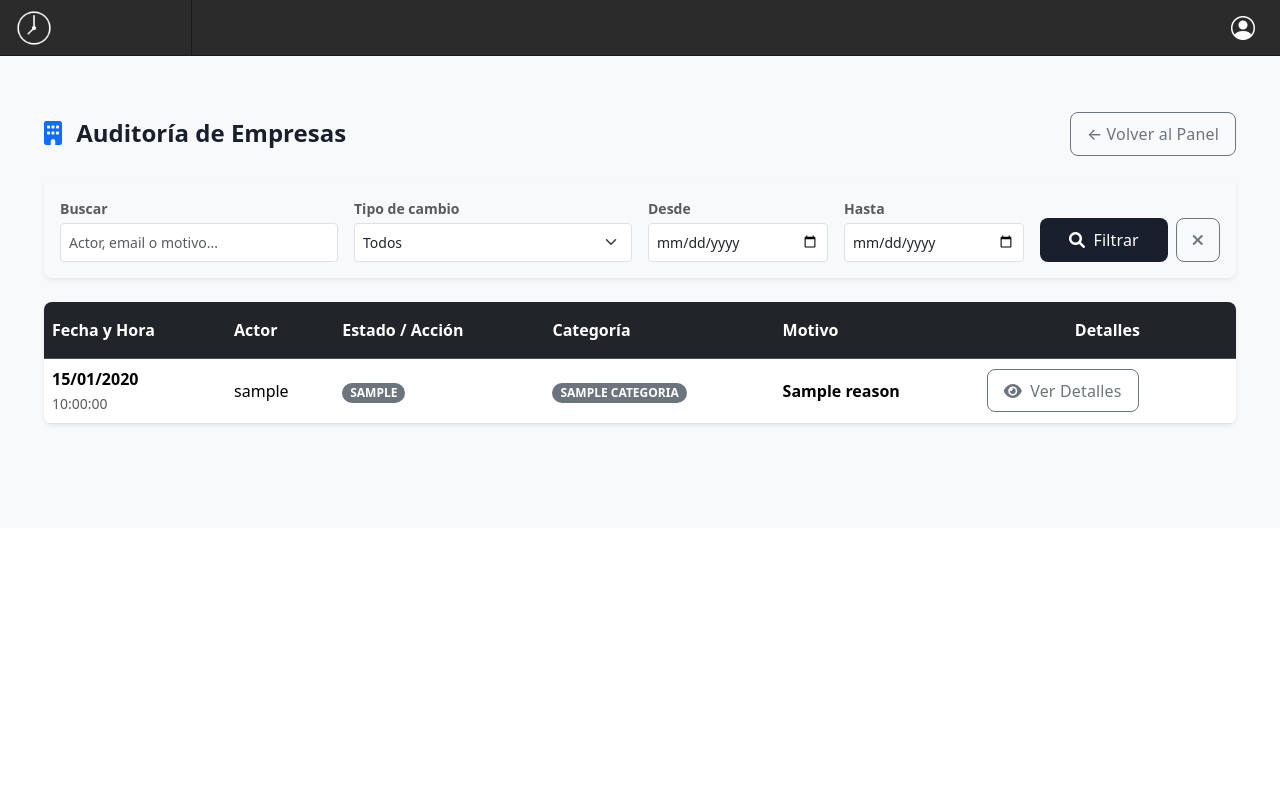
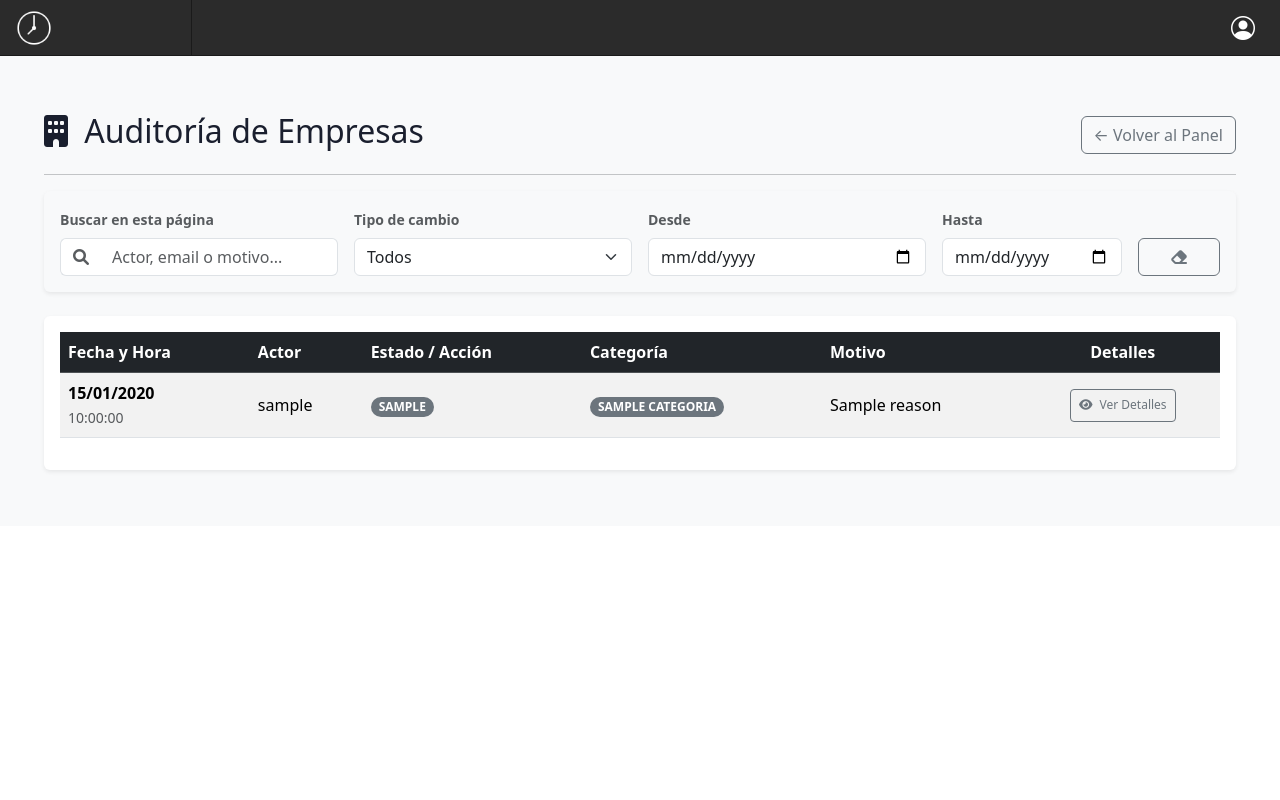
Before and after one commit to mArteagaRamos/ControlHorario, a Django app: template templates/audit/audit_company.html in a window 1280 px wide. Run offline with Django 4.2, Linux system fonts and the light colour scheme; the template is opened without the code that fills it: most values are stand-ins (such as "Sample title", 1, 10 or a date in 2020); one stand-in notice (Sample message) is shown; some libraries are stand-ins or nearby versions.

Commit message:
Filtro audit empresas

```diff
--- a/templates/audit/audit_company.html
+++ b/templates/audit/audit_company.html
@@ -2,176 +2,75 @@
 
 {% block title %}Auditoría de Empresas{% endblock %}
 
+{% block extra_head %}
+    <link rel="stylesheet" href="https://cdnjs.cloudflare.com/ajax/libs/font-awesome/6.0.0/css/all.min.css">
+    <link href="https://cdn.jsdelivr.net/npm/bootstrap-icons/font/bootstrap-icons.css" rel="stylesheet">
+{% endblock %}
+
 {% block content %}
+<div class="container-fluid mt-4">
+    <div class="d-flex justify-content-between align-items-center mb-3">
+        <h2 style="color: #1a1f2e;"><i class="fas fa-building pe-2" style="color: #1a1f2e;"></i> Auditoría de Empresas</h2>
+        <a href="{% url 'audit_dashboard' %}" class="btn btn-outline-secondary">&larr; Volver al Panel</a>
+    </div>
+    <hr>
 
-<style>
-    /* --- VARIABLES Y UTILIDADES --- */
-    :root {
-        --transition-speed: 0.2s;
-    }
-
-    /* --- ESTILOS DE BOTONES --- */
-    .std-btn {
-        border-radius: 8px;
-        font-weight: 600;
-        letter-spacing: 0.3px;
-        transition: all var(--transition-speed) ease-in-out;
-        box-shadow: 0 2px 4px rgba(0,0,0,0.1);
-        padding: 0.5rem 1rem;
-    }
-
-    .std-btn:hover:not(:disabled) {
-        transform: translateY(-2px);
-        box-shadow: 0 4px 8px rgba(0,0,0,0.15);
-    }
-
-    .std-btn:active:not(:disabled) {
-        transform: translateY(0);
-    }
-
-    .std-btn-secondary {
-        border-radius: 6px;
-        transition: transform var(--transition-speed) ease;
-    }
-
-    .std-btn-secondary:hover {
-        transform: scale(1.05);
-    }
-
-    /* --- ESTILOS DE LA TABLA Y SCROLL --- */
-    .table-scroll-container {
-        max-height: 500px;
-        overflow-y: auto;
-        border-radius: 0.5rem;
-        box-shadow: inset 0 0 0 1px rgba(0,0,0,0.05);
-    }
-
-    .table-scroll-container thead th {
-        position: sticky;
-        top: 0;
-        z-index: 10;
-        background-color: #212529 !important; /* Cabecera oscura */
-        color: white;
-        box-shadow: 0 2px 4px rgba(0,0,0,0.04);
-    }
-
-    .table-scroll-container::-webkit-scrollbar { width: 8px; height: 8px; }
-    .table-scroll-container::-webkit-scrollbar-thumb { background: #adb5bd; border-radius: 4px; }
-    .table-scroll-container::-webkit-scrollbar-track { background: #f8f9fa; }
-
-    /* --- RESPONSIVE MOBILE MAGIC (Card-View) --- */
-    @media (max-width: 767px) {
-        .text-nowrap { white-space: normal !important; }
-
-        /* Ocultar visualmente el thead pero mantener para accesibilidad */
-        #tablaEmpresas thead {
-            position: absolute !important;
-            width: 1px !important;
-            height: 1px !important;
-            padding: 0 !important;
-            margin: -1px !important;
-            overflow: hidden !important;
-            clip: rect(0, 0, 0, 0) !important;
-            border: 0 !important;
-        }
-
-        #tablaEmpresas tbody tr.empresa-row {
-            display: block;
-            margin-bottom: 1rem;
-            border: 1px solid #dee2e6;
-            border-radius: 0.75rem;
-            box-shadow: 0 0.25rem 0.5rem rgba(0,0,0,0.05);
-            padding: 0.5rem;
-            background-color: #fff;
-        }
-
-        #tablaEmpresas tbody tr.empresa-row td {
-            display: flex;
-            justify-content: space-between;
-            align-items: center;
-            border-bottom: 1px solid #f8f9fa;
-            padding: 0.75rem 0.5rem;
-            text-align: right;
-        }
-
-        #tablaEmpresas tbody tr.empresa-row td:last-child {
-            border-bottom: none;
-        }
-
-        #tablaEmpresas tbody tr.empresa-row td::before {
-            content: attr(data-label);
-            font-weight: 600;
-            color: #495057;
-            text-align: left;
-            margin-right: 1rem;
-        }
-    }
-</style>
-
-<div class="container-fluid py-4">
-    <div class="d-flex flex-column flex-sm-row justify-content-between align-items-sm-center mb-4 gap-3">
-        <h2 class="h4 fw-bold mb-0" style="color: #1a1f2e;">
-            <i class="fas fa-building text-primary me-2"></i> Auditoría de Empresas
-        </h2>
-        <a href="{% url 'audit_dashboard' %}" class="btn btn-outline-secondary std-btn-secondary d-flex align-items-center gap-2">
-            &larr; Volver al Panel
-        </a>
+    <div class="card p-3 mb-4 bg-light border-0 shadow-sm">
+        <form id="filter-form" method="GET" class="row g-3 align-items-end">
+            <div class="col-md-3">
+                <label for="search" class="form-label text-muted small fw-bold">Buscar en esta página</label>
+                <div class="input-group">
+                    <span class="input-group-text bg-white border-end-0"><i class="fas fa-search text-muted"></i></span>
+                    <input type="text" name="search" class="form-control border-start-0" id="search" placeholder="Actor, email o motivo..." value="{{ search_query|default:'' }}">
                 </div>
-
-    <div class="card bg-light shadow-sm border-0 mb-4 rounded-3">
-        <div class="card-body">
-            <form method="GET" class="row g-3 align-items-end">
-                <div class="col-12 col-md-3">
-                    <label class="form-label text-muted small fw-bold mb-1">Buscar</label>
-                    <input type="text" name="search" class="form-control form-control-sm py-2" placeholder="Actor, email o motivo..." value="{{ search_query|default:'' }}">
             </div>
-                <div class="col-12 col-md-3">
-                    <label class="form-label text-muted small fw-bold mb-1">Tipo de cambio</label>
-                    <select name="tipo_cambio" class="form-select form-select-sm py-2">
+            <div class="col-md-3">
+                <label for="tipo_cambio" class="form-label text-muted small fw-bold">Tipo de cambio</label>
+                <select name="tipo_cambio" id="tipo_cambio" class="form-select">
                     <option value="">Todos</option>
                     <option value="jornada" {% if tipo_cambio == 'jornada' %}selected{% endif %}>Jornada laboral</option>
                     <option value="pausas"  {% if tipo_cambio == 'pausas'  %}selected{% endif %}>Reglas de pausas</option>
                     <option value="cierre"  {% if tipo_cambio == 'cierre'  %}selected{% endif %}>Cierre automático</option>
                 </select>
             </div>
-                <div class="col-12 col-md-2">
-                    <label class="form-label text-muted small fw-bold mb-1">Desde</label>
-                    <input type="date" name="desde" class="form-control form-control-sm py-2" value="{{ desde|default:'' }}">
+            <div class="col-md-3">
+                <label for="desde" class="form-label text-muted small fw-bold">Desde</label>
+                <input type="date" name="desde" class="form-control" id="desde" value="{{ desde|default:'' }}">
             </div>
-                <div class="col-12 col-md-2">
-                    <label class="form-label text-muted small fw-bold mb-1">Hasta</label>
-                    <input type="date" name="hasta" class="form-control form-control-sm py-2" value="{{ hasta|default:'' }}">
+            <div class="col-md-2">
+                <label for="hasta" class="form-label text-muted small fw-bold">Hasta</label>
+                <input type="date" name="hasta" class="form-control" id="hasta" value="{{ hasta|default:'' }}">
             </div>
-                <div class="col-12 col-md-2 d-flex gap-2">
-                    <button type="submit" class="btn btn-primary std-btn text-white w-100"><i class="fas fa-search me-1"></i> Filtrar</button>
-                    <a href="{% url 'audit_company' %}" class="btn btn-outline-secondary std-btn-secondary d-flex justify-content-center align-items-center px-3" title="Limpiar filtros"><i class="fas fa-times"></i></a>
+            <div class="col-md-1 d-flex">
+                <a href="{% url 'audit_company' %}" class="btn btn-outline-secondary w-100 d-flex justify-content-center align-items-center" title="Limpiar filtros" style="height: 38px;">
+                    <i class="fas fa-eraser"></i>
+                </a>
             </div>
         </form>
     </div>
-    </div>
 
-    <div class="card bg-light shadow-sm border-0 mb-5 rounded-3">
-        <div class="table-responsive table-scroll-container">
-            <table class="table table-hover align-middle text-nowrap mb-0" id="tablaEmpresas">
+    <div id="table-container">
+        <div class="table-responsive shadow-sm bg-white p-3 rounded mb-4">
+            <table class="table table-striped table-hover align-middle">
                 <thead class="table-dark">
                     <tr>
-                        <th class="py-3">Fecha y Hora</th>
-                        <th class="py-3">Actor</th>
-                        <th class="py-3">Estado / Acción</th>
-                        <th class="py-3">Categoría</th>
-                        <th class="py-3">Motivo</th>
-                        <th class="py-3 text-center">Detalles</th>
+                        <th>Fecha y Hora</th>
+                        <th>Actor</th>
+                        <th>Estado / Acción</th>
+                        <th>Categoría</th>
+                        <th>Motivo</th>
+                        <th class="text-center">Detalles</th>
                     </tr>
                 </thead>
                 <tbody>
                     {% for log in logs %}
-                    <tr class="empresa-row">
-                        <td data-label="Fecha y Hora">
+                    <tr>
+                        <td>
                             <strong>{{ log.timestamp|date:"d/m/Y" }}</strong> <br>
                             <small class="text-muted">{{ log.timestamp|time:"H:i:s" }}</small>
                         </td>
-                        <td data-label="Actor">{{ log.user.username|default:"Sistema" }}</td>
-                        <td data-label="Estado / Acción">
+                        <td>{{ log.user.username|default:"Sistema" }}</td>
+                        <td>
                             {% if log.action_type == 'create' %}
                                 <span class="badge bg-success px-2 py-1 rounded-pill">CREADA</span>
                             {% elif log.action_type == 'update' %}
@@ -182,46 +81,44 @@
                                 <span class="badge bg-secondary px-2 py-1 rounded-pill">{{ log.get_action_type_display|upper }}</span>
                             {% endif %}
                         </td>
-                        <td data-label="Categoría">
+                        <td>
                             <span class="badge {% if log.categoria == 'jornada' %}bg-primary{% elif log.categoria == 'cierre' %}bg-info{% elif log.categoria == 'pausas' %}bg-warning text-dark{% else %}bg-secondary{% endif %} px-2 py-1 rounded-pill">
                                 {{ log.categoria|upper }}
                             </span>
                         </td>
-                        <td data-label="Motivo"><strong>{{ log.reason|default:"-" }}</strong></td>
-                        <td data-label="Detalles" class="text-md-center">
-                            <button type="button" class="btn btn-sm btn-outline-primary std-btn-secondary" data-bs-toggle="modal" data-bs-target="#modalDetalle{{ log.id }}">
+                        <td>{{ log.reason|default:"-" }}</td>
+                        <td class="text-center">
+                            <button type="button" class="btn btn-outline-secondary btn-sm" style="padding: 0.4rem 0.5rem !important; font-size: 0.75rem !important;" data-bs-toggle="modal" data-bs-target="#modalDetalle{{ log.id }}">
                                 <i class="fas fa-eye me-1"></i> Ver Detalles
                             </button>
                         </td>
                     </tr>
                     {% empty %}
                     <tr>
-                        <td colspan="6" class="text-center py-5 text-muted">No hay registros de empresa con estos filtros.</td>
+                        <td colspan="6" class="text-center py-4 text-muted">No hay registros de empresa con estos filtros.</td>
                     </tr>
                     {% endfor %}
                 </tbody>
             </table>
-        </div>
 
             {% if logs.has_other_pages %}
-        <div class="card-footer bg-transparent border-top-0 pt-4 pb-3">
-            <nav aria-label="Page navigation">
+            <nav aria-label="Page navigation" class="mt-3">
                 <ul class="pagination justify-content-center mb-0">
                     {% if logs.has_previous %}
-                        <li class="page-item"><a class="page-link shadow-sm" href="?page={{ logs.previous_page_number }}&search={{ search_query|default:'' }}&desde={{ desde|default:'' }}&hasta={{ hasta|default:'' }}&tipo_cambio={{ tipo_cambio|default:'' }}">&laquo;</a></li>
+                        <li class="page-item"><a class="page-link shadow-sm ajax-page" href="?page={{ logs.previous_page_number }}&search={{ search_query|default:'' }}&desde={{ desde|default:'' }}&hasta={{ hasta|default:'' }}&tipo_cambio={{ tipo_cambio|default:'' }}">&laquo;</a></li>
                     {% endif %}
                     {% for num in logs.paginator.page_range %}
                         <li class="page-item {% if logs.number == num %}active{% endif %}">
-                            <a class="page-link shadow-sm {% if logs.number == num %}bg-primary border-primary text-white{% endif %}" href="?page={{ num }}&search={{ search_query|default:'' }}&desde={{ desde|default:'' }}&hasta={{ hasta|default:'' }}&tipo_cambio={{ tipo_cambio|default:'' }}">{{ num }}</a>
+                            <a class="page-link shadow-sm ajax-page {% if logs.number == num %}bg-primary border-primary text-white{% endif %}" href="?page={{ num }}&search={{ search_query|default:'' }}&desde={{ desde|default:'' }}&hasta={{ hasta|default:'' }}&tipo_cambio={{ tipo_cambio|default:'' }}">{{ num }}</a>
                         </li>
                     {% endfor %}
                     {% if logs.has_next %}
-                        <li class="page-item"><a class="page-link shadow-sm" href="?page={{ logs.next_page_number }}&search={{ search_query|default:'' }}&desde={{ desde|default:'' }}&hasta={{ hasta|default:'' }}&tipo_cambio={{ tipo_cambio|default:'' }}">&raquo;</a></li>
+                        <li class="page-item"><a class="page-link shadow-sm ajax-page" href="?page={{ logs.next_page_number }}&search={{ search_query|default:'' }}&desde={{ desde|default:'' }}&hasta={{ hasta|default:'' }}&tipo_cambio={{ tipo_cambio|default:'' }}">&raquo;</a></li>
                     {% endif %}
                 </ul>
             </nav>
+            {% endif %}
         </div>
-        {% endif %}
     </div>
 </div>
 
@@ -229,18 +126,18 @@
 <div class="modal fade" id="modalDetalle{{ log.id }}" tabindex="-1" aria-hidden="true">
   <div class="modal-dialog modal-lg modal-dialog-centered">
     <div class="modal-content border-0 shadow">
-      <div class="modal-header bg-light border-bottom-0">
-        <h5 class="modal-title fw-bold" style="color: #1a1f2e;"><i class="fas fa-search-plus text-primary me-2"></i> Detalles del Cambio</h5>
-        <button type="button" class="btn-close" data-bs-dismiss="modal" aria-label="Close"></button>
+      <div class="modal-header text-white" style="background-color: #1a1f2e;">
+        <h5 class="modal-title"><i class="fas fa-search-plus me-2"></i> Detalles del Cambio</h5>
+        <button type="button" class="btn-close btn-close-white" data-bs-dismiss="modal" aria-label="Close"></button>
       </div>
       <div class="modal-body p-4">
 
-        <div class="card bg-light shadow-sm border-0 mb-4 rounded-3">
+        <div class="card bg-light border-0 mb-4">
             <div class="card-body">
                 <div class="row text-center">
                     <div class="col-4">
                         <small class="text-muted d-block text-uppercase fw-bold mb-1">Acción</small>
-                        <span class="badge bg-primary px-3 py-2 rounded-pill">{{ log.get_action_type_display|upper }}</span>
+                        <span class="badge bg-primary px-3 py-2 rounded-pill text-white">{{ log.get_action_type_display|upper }}</span>
                     </div>
                     <div class="col-4 border-start border-end">
                         <small class="text-muted d-block text-uppercase fw-bold mb-1">Categoría</small>
@@ -256,15 +153,23 @@
 
         <div class="row g-4">
             <div class="col-md-6">
-                <h6 class="text-secondary border-bottom border-secondary pb-2 mb-3 fw-bold"><i class="fas fa-history me-1"></i> Estado Anterior</h6>
                 <div class="card border-0 shadow-sm rounded-3 h-100">
+                    <div class="card-header bg-secondary bg-opacity-10 border-bottom-0 rounded-top-3">
+                        <h6 class="mb-0 text-secondary fw-bold"><i class="fas fa-history me-2"></i> Estado Anterior</h6>
+                    </div>
                     <div class="card-body p-0">
                         {% if log.before %}
-                            <ul class="list-group list-group-flush rounded-3">
+                            <ul class="list-group list-group-flush rounded-bottom-3">
                                 {% for key, value in log.before.items %}
-                                    <li class="list-group-item bg-transparent px-3 py-2 d-flex justify-content-between align-items-center border-bottom-0 border-top">
-                                        <span class="text-muted text-capitalize">{{ key|title }}</span>
-                                        <strong class="text-end text-break ms-3">{{ value|default:"-" }}</strong>
+                                    <li class="list-group-item bg-transparent px-4 py-3 d-flex justify-content-between align-items-start border-bottom-0 border-top">
+                                        <span class="text-muted text-capitalize fw-bold">{{ key|title }}</span>
+                                        <span class="text-end text-break ms-3" style="max-width: 60%;">
+                                            {% if value is iterable and value is not string %}
+                                                <div class="badge bg-secondary me-2 rounded-pill">{{ value|length }} item(s)</div>
+                                            {% else %}
+                                                <strong>{{ value|default:"-" }}</strong>
+                                            {% endif %}
+                                        </span>
                                     </li>
                                 {% endfor %}
                             </ul>
@@ -279,15 +184,23 @@
             </div>
 
             <div class="col-md-6">
-                <h6 class="text-primary border-bottom border-primary pb-2 mb-3 fw-bold"><i class="fas fa-check-circle me-1"></i> Estado Nuevo</h6>
                 <div class="card border-0 shadow-sm rounded-3 h-100">
+                    <div class="card-header bg-info bg-opacity-10 border-bottom-0 rounded-top-3">
+                        <h6 class="mb-0 text-info fw-bold"><i class="fas fa-check-circle me-2"></i> Estado Nuevo</h6>
+                    </div>
                     <div class="card-body p-0">
                         {% if log.after %}
-                            <ul class="list-group list-group-flush rounded-3">
+                            <ul class="list-group list-group-flush rounded-bottom-3">
                                 {% for key, value in log.after.items %}
-                                    <li class="list-group-item bg-transparent px-3 py-2 d-flex justify-content-between align-items-center border-bottom-0 border-top">
-                                        <span class="text-muted text-capitalize">{{ key|title }}</span>
-                                        <strong class="text-end text-break ms-3">{{ value|default:"-" }}</strong>
+                                    <li class="list-group-item bg-transparent px-4 py-3 d-flex justify-content-between align-items-start border-bottom-0 border-top">
+                                        <span class="text-muted text-capitalize fw-bold">{{ key|title }}</span>
+                                        <span class="text-end text-break ms-3" style="max-width: 60%;">
+                                            {% if value is iterable and value is not string %}
+                                                <div class="badge bg-secondary me-2 rounded-pill">{{ value|length }} item(s)</div>
+                                            {% else %}
+                                                <strong>{{ value|default:"-" }}</strong>
+                                            {% endif %}
+                                        </span>
                                     </li>
                                 {% endfor %}
                             </ul>
@@ -303,11 +216,148 @@
         </div>
       </div>
       <div class="modal-footer bg-light border-top-0">
-        <button type="button" class="btn btn-outline-secondary std-btn-secondary" data-bs-dismiss="modal">Cerrar</button>
+        <button type="button" class="btn btn-secondary" data-bs-dismiss="modal">Cerrar</button>
       </div>
     </div>
   </div>
 </div>
 {% endfor %}
 
+<div id="toast" class="toast-custom hidden"></div>
+
+{% if messages %}
+    <div id="django-messages-container" style="
+        position: fixed;
+        top: 50%;
+        left: 50%;
+        transform: translate(-50%, -50%);
+        z-index: 9999;
+        width: 90%;
+        max-width: 400px;
+    ">
+        {% for message in messages %}
+        <div class="alert shadow-lg" style="
+            background-color: white;
+            border-radius: 12px;
+            padding: 25px;
+            text-align: center;
+            border-top: 5px solid {% if message.tags == 'error' %}#dc3545{% else %}#28a745{% endif %};
+            box-shadow: 0 10px 30px rgba(0,0,0,0.2);
+        ">
+            <div style="font-size: 40px; margin-bottom: 10px;">
+                {% if message.tags == 'error' %}⚠️{% else %}✅{% endif %}
+            </div>
+            <p style="margin: 0; font-weight: bold; color: #333; font-size: 1.1rem;">
+                {{ message }}
+            </p>
+            <button onclick="document.getElementById('django-messages-container').remove()" style="
+                margin-top: 20px;
+                padding: 8px 20px;
+                border: none;
+                background: #f1f1f1;
+                border-radius: 5px;
+                cursor: pointer;
+                font-weight: bold;
+            ">Entendido</button>
+        </div>
+        {% endfor %}
+    </div>
+
+    <script>
+        setTimeout(function() {
+            var msg = document.getElementById('django-messages-container');
+            if (msg) msg.remove();
+        }, 5000);
+    </script>
+{% endif %}
+
 {% endblock %}
+
+{% block extra_scripts %}
+<script>
+function showToast(message) {
+    const toast = document.getElementById("toast");
+    if(!toast) return;
+    toast.innerText = message;
+    toast.classList.remove("hidden");
+    toast.classList.add("show");
+
+    setTimeout(() => {
+        toast.classList.remove("show");
+        setTimeout(() => toast.classList.add("hidden"), 300);
+    }, 3000);
+}
+
+// SCRIPT PARA FILTRADO SIN RECARGAR LA PÁGINA (AJAX) Y SIN CAMBIAR LA URL
+document.addEventListener("DOMContentLoaded", function() {
+    const filterForm = document.getElementById("filter-form");
+    const inputs = filterForm.querySelectorAll("input, select");
+    const tableContainer = document.getElementById("table-container");
+    let typingTimer;
+    const doneTypingInterval = 400; // milisegundos de espera para no saturar al escribir
+
+    function fetchResults() {
+        const formData = new FormData(filterForm);
+        const searchParams = new URLSearchParams(formData);
+        const targetUrl = `${window.location.pathname}?${searchParams.toString()}`;
+
+        // Hacemos la petición por detrás
+        fetch(targetUrl, {
+            headers: {
+                'X-Requested-With': 'XMLHttpRequest'
+            }
+        })
+        .then(response => response.text())
+        .then(html => {
+            // Extraemos solo la parte de la tabla del nuevo HTML y la reemplazamos
+            const parser = new DOMParser();
+            const doc = parser.parseFromString(html, "text/html");
+            const newTableContent = doc.getElementById("table-container").innerHTML;
+            tableContainer.innerHTML = newTableContent;
+
+            // Re-vincular los eventos de paginación después de actualizar el DOM
+            bindPaginationEvents();
+        })
+        .catch(err => console.error("Error al filtrar:", err));
+    }
+
+    // Escuchar cambios en los inputs
+    inputs.forEach(input => {
+        if (input.type === 'text') {
+            // Para texto, esperamos a que termine de escribir
+            input.addEventListener('keyup', () => {
+                clearTimeout(typingTimer);
+                typingTimer = setTimeout(fetchResults, doneTypingInterval);
+            });
+        } else {
+            // Para fechas y selects, disparamos al instante
+            input.addEventListener('change', fetchResults);
+        }
+    });
+
+    // Interceptar también la paginación para que no recargue
+    function bindPaginationEvents() {
+        const pageLinks = document.querySelectorAll('.ajax-page');
+        pageLinks.forEach(link => {
+            link.addEventListener('click', function(e) {
+                e.preventDefault();
+                const targetUrl = this.getAttribute('href');
+
+                fetch(targetUrl, { headers: { 'X-Requested-With': 'XMLHttpRequest' } })
+                .then(response => response.text())
+                .then(html => {
+                    const parser = new DOMParser();
+                    const doc = parser.parseFromString(html, "text/html");
+                    tableContainer.innerHTML = doc.getElementById("table-container").innerHTML;
+
+                    bindPaginationEvents();
+                });
+            });
+        });
+    }
+
+    // Inicializamos la paginación la primera vez
+    bindPaginationEvents();
+});
+</script>
+{% endblock %}
```
Lines whose indentation alone changed are shown as unchanged.
